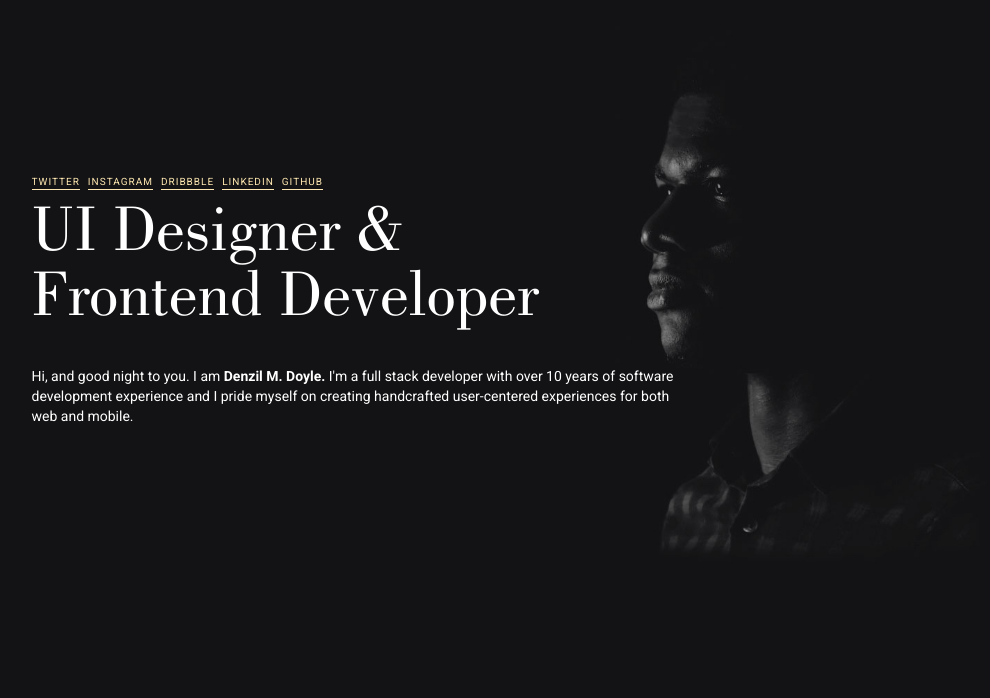
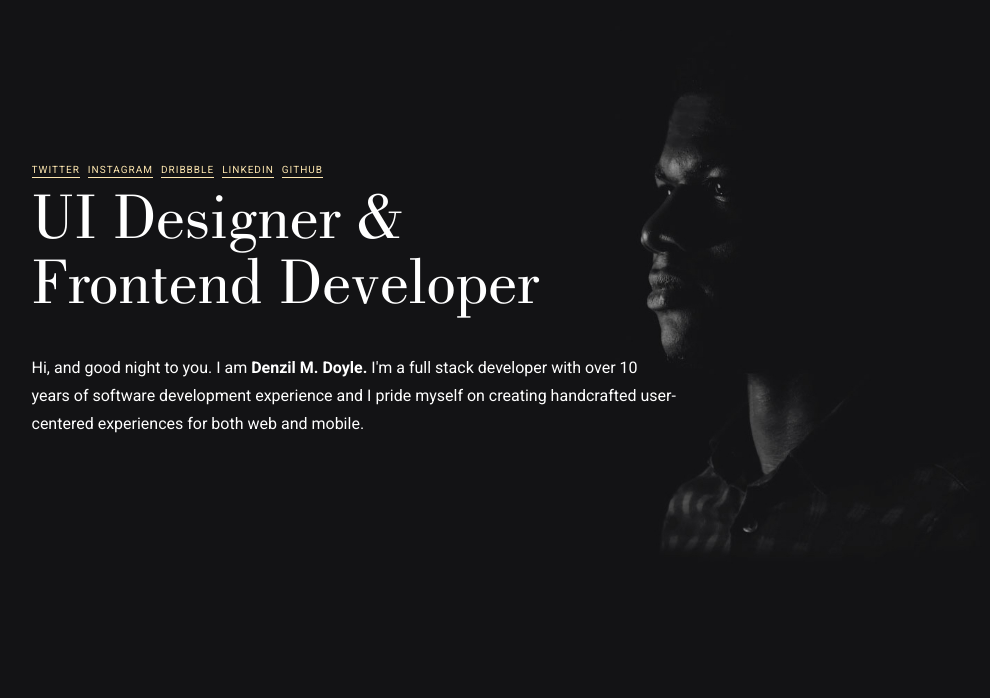
Before and after one commit to denzildoyle/denzildoyle, a plain HTML site: page index.html in a window 1280 px wide. Shown: the part 102-800 px from the top of the page, without its empty margins (216-1206 px from the left). Drawn offline with nearby package versions, Linux system fonts and the light colour scheme.

Commit message:
Change font size

```diff
--- a/sass/styles.scss
+++ b/sass/styles.scss
@@ -144,8 +144,8 @@ section{
 		color: #FFFFFF;
 		font-family: 'Roboto', sans-serif;
 		font-weight: 400;
-		font-size: 14px;
-		line-height: 20px;
+		font-size: 16px;
+		line-height: 28px;
 		margin: 0;
 	}
 }
```
Also changed, not shown: css/styles.css.
